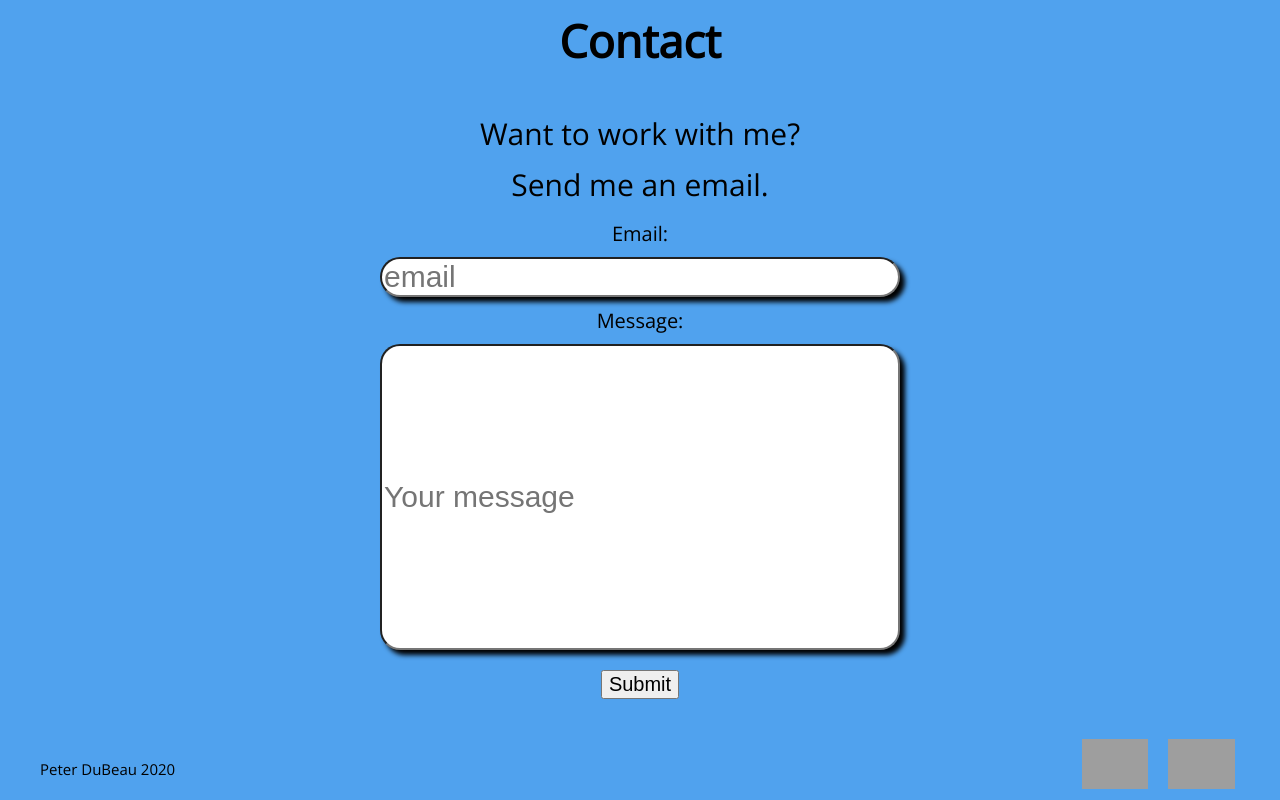
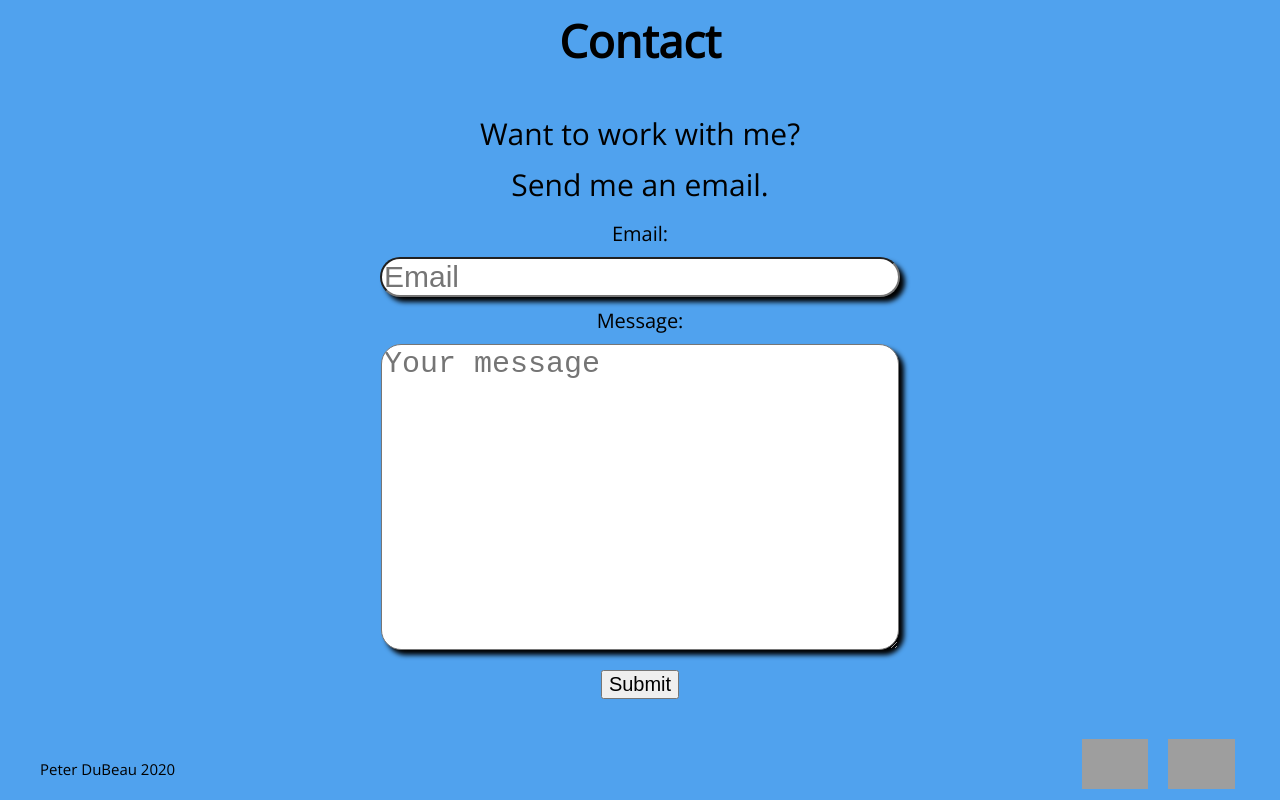
Before and after one commit to peterdubeau/pete-dubeau, a React (Create React App) app: page / in a window 1280 px wide. Shown: the part 4790-5590 px from the top of the page. Built offline with nearby package versions, Linux system fonts and the light colour scheme; grey boxes are pictures that could not be loaded.

Commit message:
text area for message fixed.

```diff
--- a/src/Contact/Contact.css
+++ b/src/Contact/Contact.css
@@ -14,16 +14,13 @@ label{
   align-items: center;
 }
 
-input.message{
+textarea{
   font-size: 30px;
   height: 300px;
   width: 40%;
   vertical-align: text-top;
 }
 
-input.message::placeholder{
-
-}
 
 .submit{
   margin: 20px;
@@ -43,7 +40,7 @@ input.message::placeholder{
 }
 
 @media screen and (max-width: 720px) {
-  input.message{
+  textarea{
     width: 90%;
     font-size: 20px;
   }
--- a/src/Contact/ContactForm.jsx
+++ b/src/Contact/ContactForm.jsx
@@ -26,15 +26,15 @@ export default class ContactForm extends React.Component {
           className = "email"
           type="email"
           name="email"
-          placeholder="email"
+          placeholder="Email"
         />
         <label>Message:</label>
-        <input
+        <textarea
           className="message"
           type="text"
           name="message"
           placeholder="Your message"
-        />
+        ></textarea>
         {status === "SUCCESS" ? <p>Thanks! I'll be reaching out to you soon!</p> : <button className ="submit">Submit</button>}
         {status === "ERROR" && <p>Ooops! There was an error.</p>}
       </form>
```
